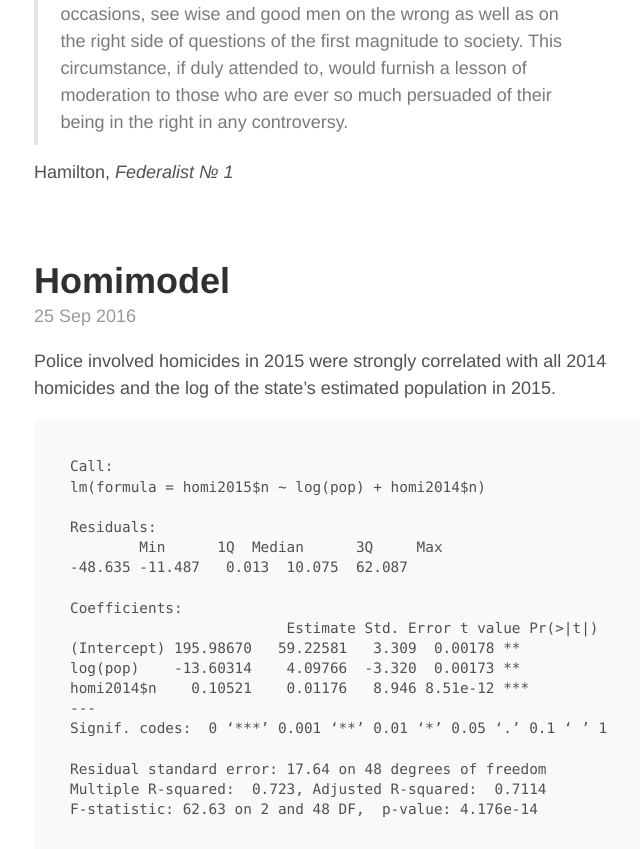
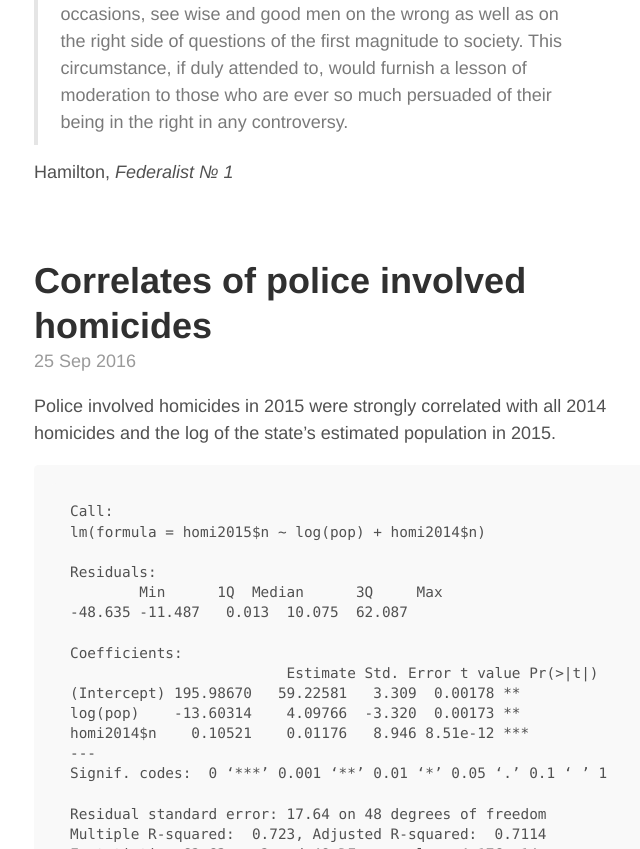
Before and after one commit to technocrat/marlow.github.io, a Jekyll site: the page built from index.html, in a window 1280 px wide and 900 px high, scrolled down 1119 px, cut to the strip 0-849 px from the top of the window. Shown: the whole strip, without its empty margins (291-931 px from the left). Built offline with Jekyll 4.4.1, drawn with Linux system fonts in a browser that asks for light colours; the list of posts is cut into pages by our own code.

Commit message:
Update 2016-09-25-homimodel.md
Added front matter

```diff
--- a/_posts/2016-09-25-homimodel.md
+++ b/_posts/2016-09-25-homimodel.md
@@ -1,3 +1,8 @@
+---
+layout: post
+title: Correlates of police involved homicides
+tags: politics
+---
 Police involved homicides in 2015 were strongly correlated with all 2014 homicides and the log of the state's estimated population in 2015.
 
 	Call:
```
